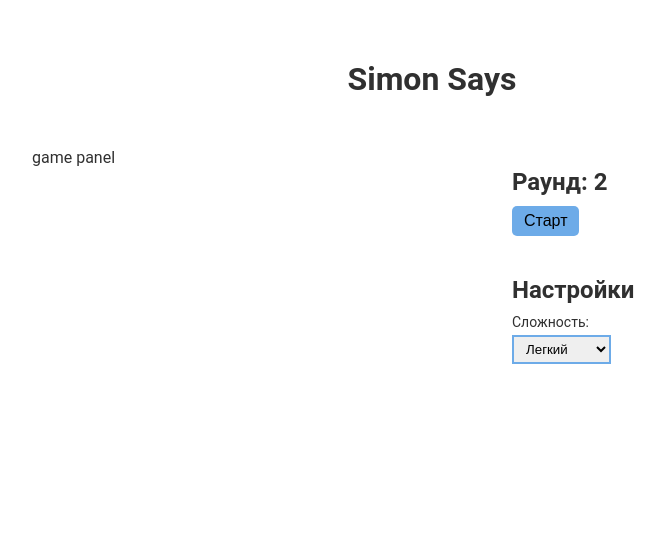
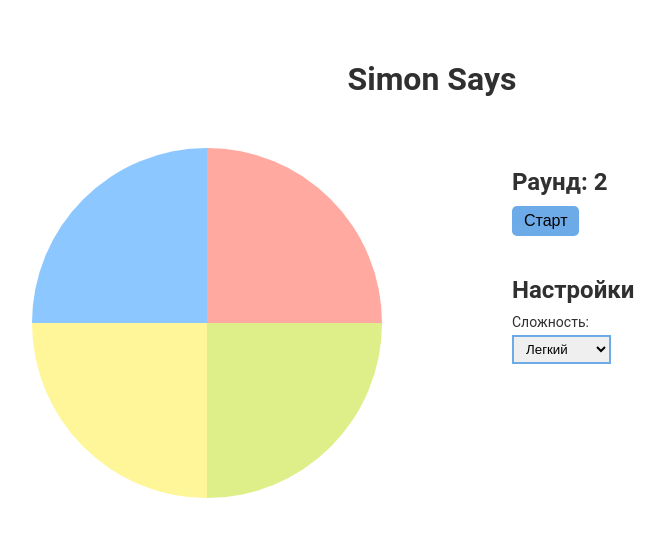
Before and after one commit to kadonomaro/vue-simon-says, a Vue app: page / in a window 1280 px wide. Shown: the top 536 px of the page, without its empty margins (208-873 px from the left). Built offline with nearby package versions, Linux system fonts and the light colour scheme; the HTML template or start-up script is replaced by a standard one.

Commit message:
feat: update game-panel component

```diff
--- a/src/components/Game/GamePanel.vue
+++ b/src/components/Game/GamePanel.vue
@@ -1,15 +1,77 @@
 <template>
 	<div class="game-panel">
-		game panel
+		<div class="game-panel__board">
+			<button
+				class="game-panel__button"
+				style="background-color: #1e90ff;"
+				@click="playSound(sounds.blueSound)"
+			></button>
+			<button
+				class="game-panel__button"
+				style="background-color: #ff5643;"
+				@click="playSound(sounds.redSound)"
+			></button>
+			<button
+				class="game-panel__button"
+				style="background-color: #feef33;"
+				@click="playSound(sounds.yellowSound)"
+			></button>
+			<button
+				class="game-panel__button"
+				style="background-color: #bede15;"
+				@click="playSound(sounds.greenSound)"
+			></button>
+		</div>
 	</div>
 </template>
 
 <script>
+import blueSound from '@/assets/sounds/blue.mp3';
+import redSound from '@/assets/sounds/red.mp3';
+import yellowSound from '@/assets/sounds/yellow.mp3';
+import greenSound from '@/assets/sounds/green.mp3';
+
 export default {
-	name: 'GamePanel'
+	name: 'GamePanel',
+	data() {
+		return {
+			sounds: {
+				blueSound,
+				redSound,
+				yellowSound,
+				greenSound
+			}
+		}
+	},
+	methods: {
+		playSound(sound) {
+			if (sound) {
+				const audio = new Audio(sound);
+				audio.play();
+			}
+		}
+	}
 }
 </script>
 
 <style lang="scss">
-
+	.game-panel {
+		&__board {
+			display: flex;
+			flex-wrap: wrap;
+			width: 350px;
+			height: 350px;
+			border-radius: 50%;
+			overflow: hidden;
+			box-sizing: border-box;
+			transition: opacity 0.1s ease-in;
+			opacity: 0.5;
+		}
+		&__button {
+			width: 50%;
+			border: none;
+			cursor: pointer;
+			outline: none;
+		}
+	}
 </style>
```
